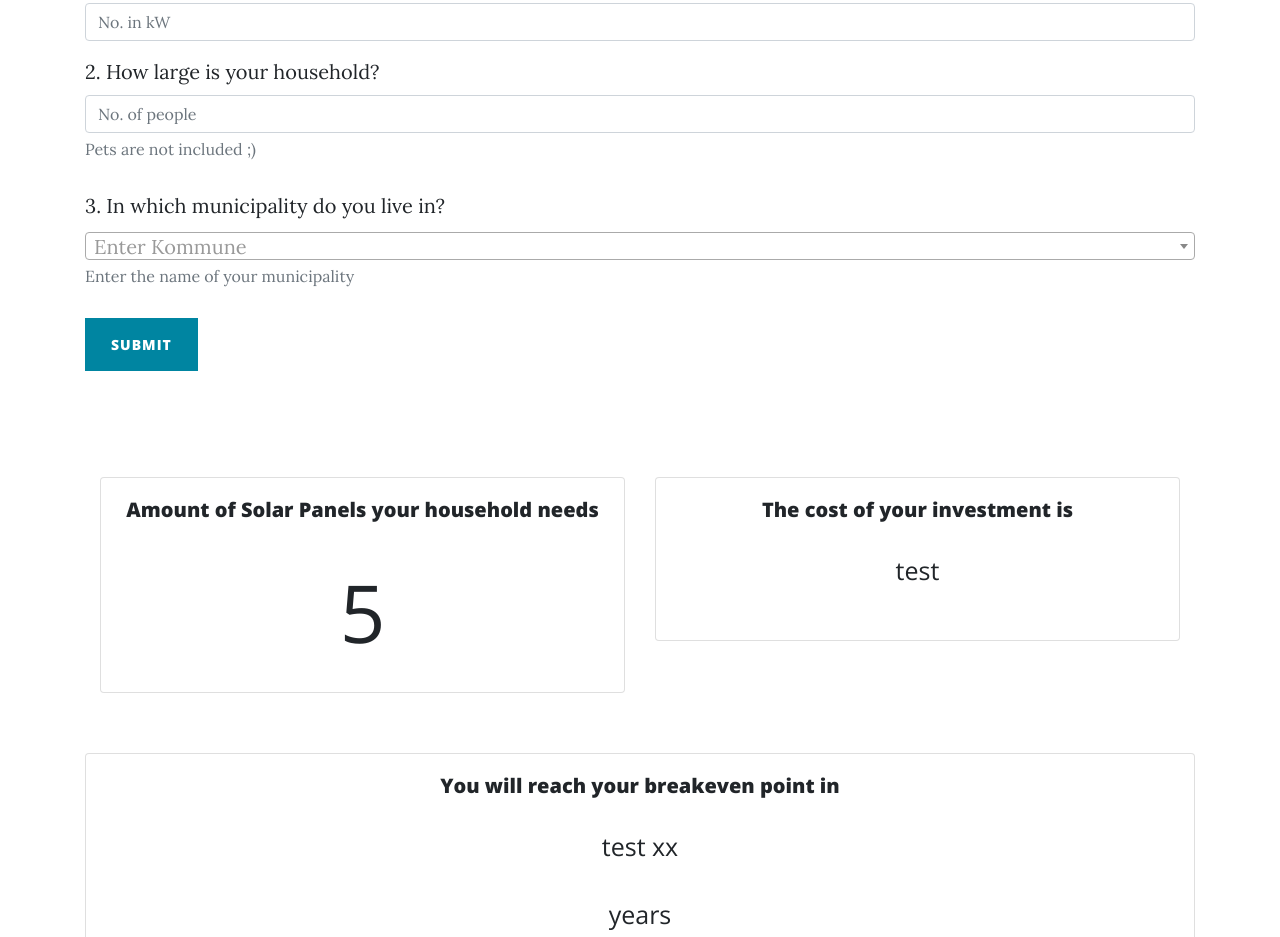
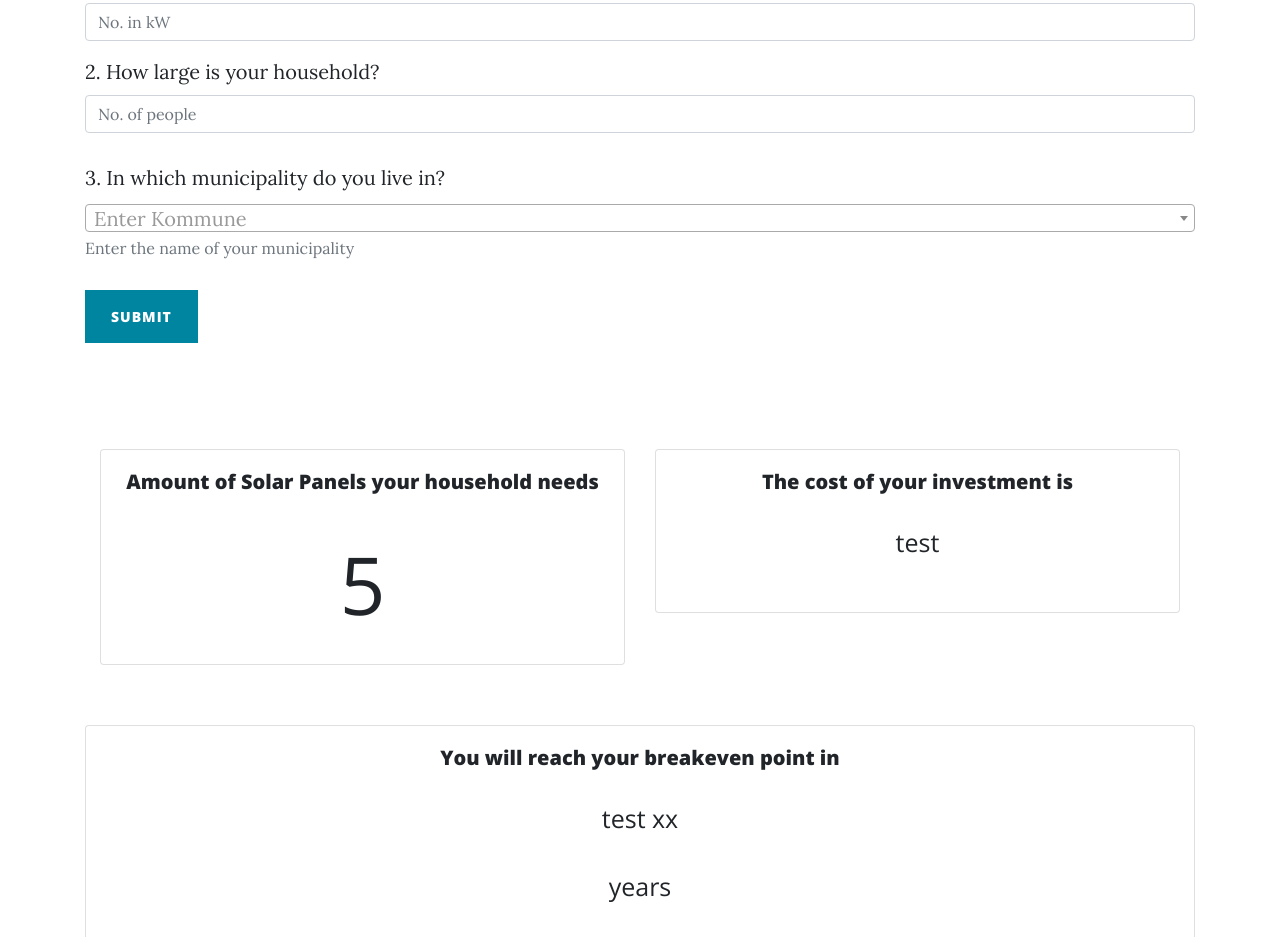
Before and after one commit to claraneu/geosolar-project, a website: page html/savingscalculator.html in a window 1280 px wide. Shown: the part 900-1837 px from the top of the page. Drawn offline with nearby package versions, Linux system fonts and the light colour scheme; no server answers.

Commit message:
Calculator input test2

```diff
--- a/html/savingscalculator.html
+++ b/html/savingscalculator.html
@@ -94,7 +94,8 @@
     <div class="form-group">
       <label for="household-size"> 2. How large is your household?</label>
       <input type="number" min="1" max="4" class="form-control" id="hh-size" aria-describedby="hh-note" placeholder="No. of people">
-      <small id="hh-note" class="form-text text-muted"> Pets are not included ;) </small>
+      <!-- <small id="hh-note" class="form-text text-muted"> Pets are not included ;) </small>
+      -->
       <p id='warningtext'></p>
     </div>
 
```
